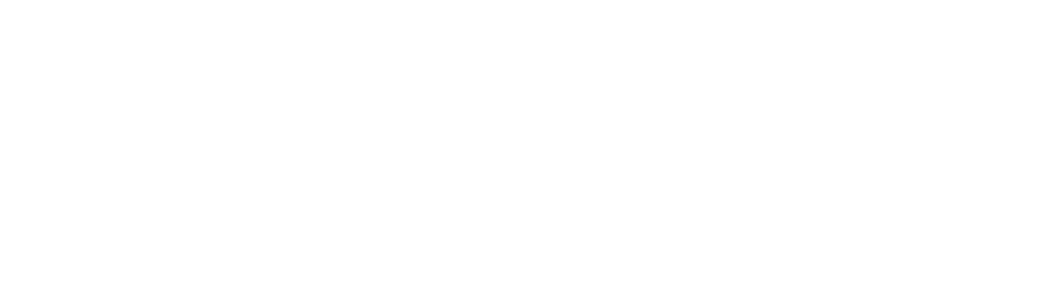
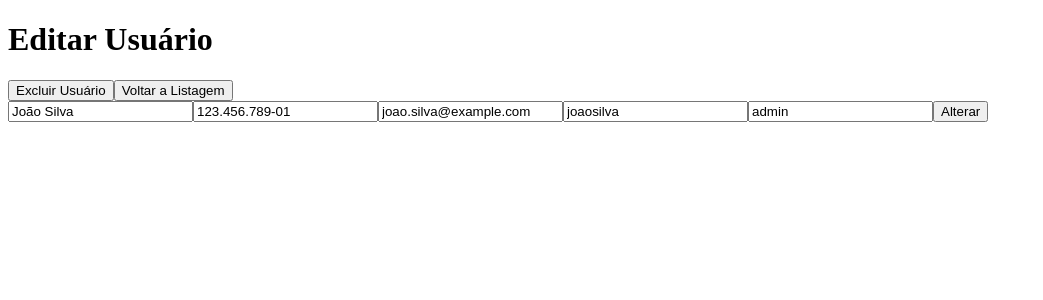
Before and after one commit to cesarbhering/teck-solucoes, a Nuxt app: page /user/1 in a window 1280 px wide. Before the commit this address had no page. Shown: the top 300 px of the page, without its empty margins (0-1043 px from the left). Built offline with nearby package versions, Linux system fonts and the light colour scheme; data requests are answered from the project's data file.

Commit message:
FEAT Ações de listagem e formulário - Insere ação de editar - Insere ação de excluir

```diff
--- a/components/UserTable.vue
+++ b/components/UserTable.vue
@@ -7,6 +7,7 @@
         <th>username</th>
         <th>email</th>
         <th>grupo</th>
+        <th>ações</th>
       </tr>
     </thead>
     <tbody>
@@ -16,6 +17,14 @@
         <td>{{ user.username }}</td>
         <td>{{ user.email }}</td>
         <td>{{ user.grupo }}</td>
+        <td>
+          <div @click="handleEditUser(user.id)">
+            <i class="fas fa-edit" />
+          </div>
+          <div @click="handleDeleteUser(user.id)">
+            <i class="fas fa-trash" />
+          </div>
+        </td>
       </tr>
     </tbody>
   </table>
@@ -23,6 +32,14 @@
 
 <script lang="ts">
 export default defineNuxtComponent({
+  head: {
+    link: [
+      {
+        rel: 'stylesheet',
+        href: 'https://cdnjs.cloudflare.com/ajax/libs/font-awesome/6.0.0-beta3/css/all.min.css'
+      }
+    ]
+  },
   data() {
     return {
       userStore: useUserStore(),
@@ -30,7 +47,18 @@ export default defineNuxtComponent({
   },
   created() {
     this.userStore.fetchUserList()
-  }
+  },
+
+  methods: {
+    handleEditHandler(id) {
+      this.$router.push({ name: "user-id", params: { id } })
+    },
+
+    async handleDeleteUser(id) {
+      await this.userStore.deleteUser(id)
+      this.userStore.fetchUserList()
+    }
+  },
 })
 </script>
 
--- a/pages/index.vue
+++ b/pages/index.vue
@@ -1,6 +1,7 @@
 <template>
   <div>
     <h1>{{ title }}</h1>
+    <button @click="newUser">Adicionar Novo Usuário</button>
     <UserTable />
   </div>
 </template>
@@ -11,7 +12,13 @@ export default defineNuxtComponent({
     return {
       title: 'Lista de Usuários'
     }
-  }
+  },
+
+  methods: {
+    newUser() {
+      this.$router.push({ name:"user-id", params: { id: 'new' } })
+    }
+  },
 })
 </script>
 
--- /dev/null
+++ b/pages/user/[id].vue
@@ -0,0 +1,70 @@
+<template>
+  <div>
+    <h1>Editar Usuário</h1>
+    <button @click="handleDelete">Excluir Usuário</button>
+    <button>Voltar a Listagem</button>
+
+    <form ref="user-form" @submit.prevent="handleSubmit">
+      <input required v-model="userStore.user.nome" />
+      <input required v-model="userStore.user.cpf" />
+      <input required type="email" v-model="userStore.user.email" />
+      <input required v-model="userStore.user.username" />
+      <input required v-model="userStore.user.grupo" />
+      <button>{{ buttonActionText }}</button>
+
+    </form>
+
+  </div>
+</template>
+
+<script lang="ts">
+import { defineComponent } from 'vue'
+
+export default defineNuxtComponent({
+  data() {
+    return {
+      userStore: useUserStore(),
+      router: useRoute()
+    }
+  },
+
+  created() {
+    this.router = useRoute()
+    this.userStore = useUserStore()
+    this.userStore.fetchUser(this.router.params.id)
+  },
+
+  unmounted () {
+    this.userStore.resetUser()
+  },
+
+  computed: {
+    isNewUser() {
+      return this.router.params.id === 'new'
+    },
+    buttonActionText() {
+      return this.isNewUser ? 'Salvar' : 'Alterar'
+    }
+  },
+
+  methods: {
+    async handleDelete() {
+      await this.userStore.deleteUser(this.userStore.user.id)
+      this.$router.push("/")
+
+    },
+
+    async handleSubmit() {
+      debugger
+      if (this.isNewUser) {
+        await this.userStore.createUser()
+        this.$router.push({ name: "user-id", params: { id: this.userStore.user.id } })
+        return
+      }
+      await this.userStore.updateUser()
+    }
+  },
+})
+</script>
+
+<style scoped></style>
--- a/stores/user.ts
+++ b/stores/user.ts
@@ -1,5 +1,5 @@
 interface UserInfo {
-  id: string;
+  id?: string;
   nome: string;
   cpf: string;
   username: string;
@@ -16,7 +16,13 @@ export const useUserStore = defineStore("user", {
   state: (): State => {
     return {
       userList: [],
-      user: null,
+      user: {
+        nome: "",
+        cpf: "",
+        username: "",
+        email: "",
+        grupo: "",
+      },
     };
   },
 
@@ -27,8 +33,68 @@ export const useUserStore = defineStore("user", {
           "http://localhost:3001/users/"
         );
       } catch {
-        ("Failed to fetch data");
+        ("Failed to fetch user list data");
       }
+    },
+
+    async fetchUser(id: string) {
+      try {
+        this.user = await $fetch<UserInfo>(`http://localhost:3001/users/${id}`);
+      } catch {
+        ("Failed to fetch user data");
+      }
+    },
+
+    async createUser() {
+      try {
+        this.user = await $fetch<UserInfo>("http://localhost:3001/users/", {
+          method: "POST",
+          body: {
+            ...this.user,
+          },
+        });
+      } catch {
+        ("Failed to post user data");
+      }
+    },
+
+    async updateUser() {
+      try {
+        this.user = await $fetch<UserInfo>(
+          `http://localhost:3001/users/${this.user?.id}`,
+          {
+            method: "PATCH",
+            body: {
+              ...this.user,
+            },
+          }
+        );
+      } catch {
+        ("Failed to patch user data");
+      }
+    },
+
+    async deleteUser(id: string) {
+      try {
+      await $fetch<UserInfo>(
+        `http://localhost:3001/users/${id}`,
+        {
+          method: "DELETE",
+        }
+      );
+    } catch {
+      ("Failed to delete user data");
+    }
+    },
+
+    resetUser() {
+      this.user = {
+        nome: "",
+        cpf: "",
+        username: "",
+        email: "",
+        grupo: "",
+      };
     },
   },
 });
```
